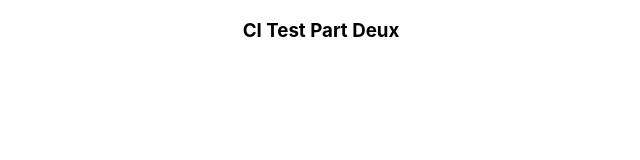
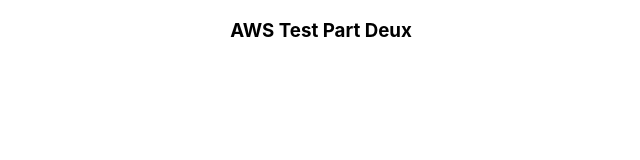
Before and after one commit to mcfifenstein/mcfifenstein, a React (Create React App) app: page / in a window 1280 px wide. Shown: the top 160 px of the page, without its empty margins (319-959 px from the left). Built offline with nearby package versions, Linux system fonts and the light colour scheme.

Commit message:
webhook test

```diff
--- a/src/App.js
+++ b/src/App.js
@@ -3,7 +3,7 @@
 function App() {
   return (
     <div className="App">
-      <h3>CI Test Part Deux</h3>
+      <h3>AWS Test Part Deux</h3>
     </div>
   );
 }
```
